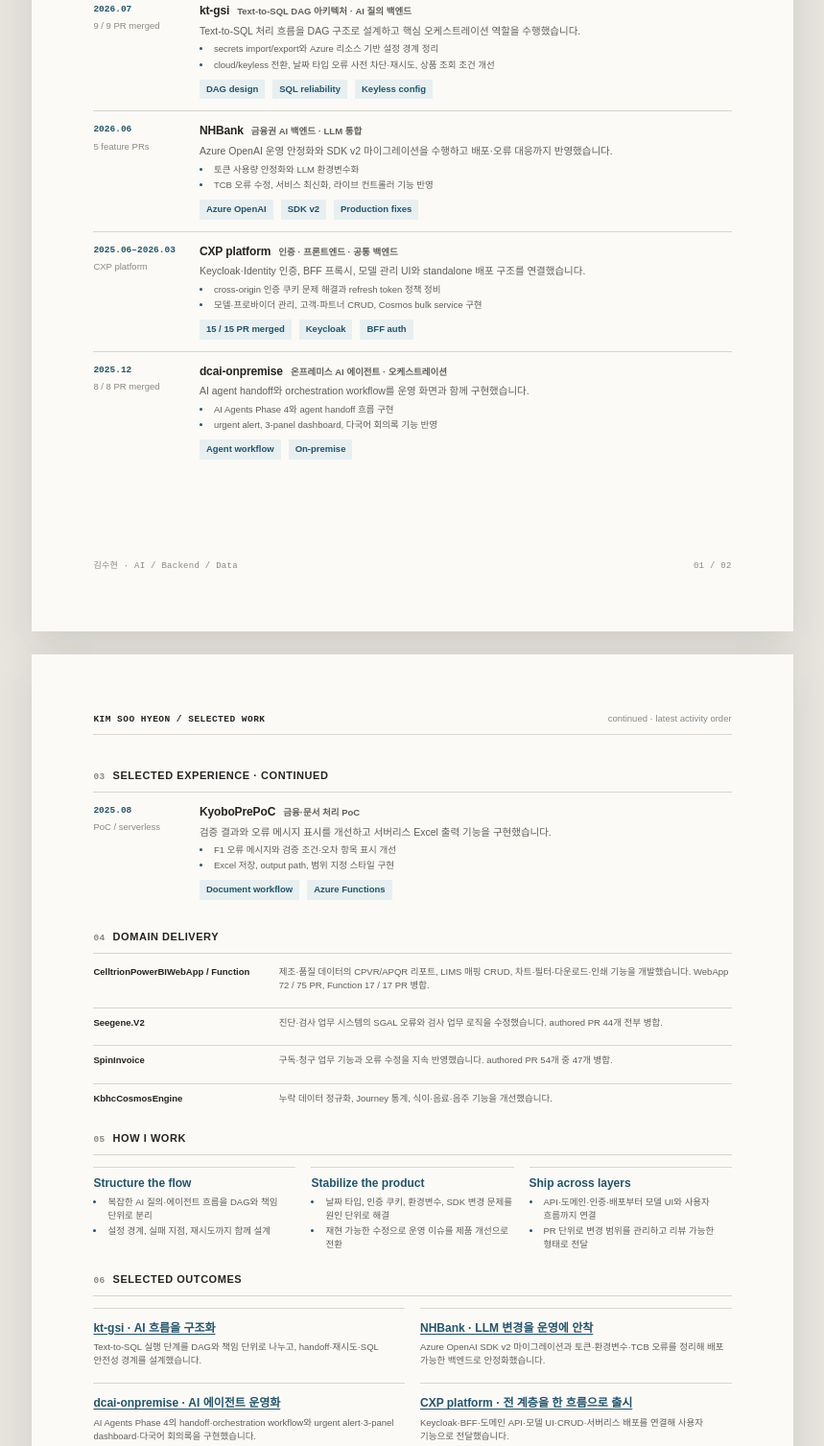
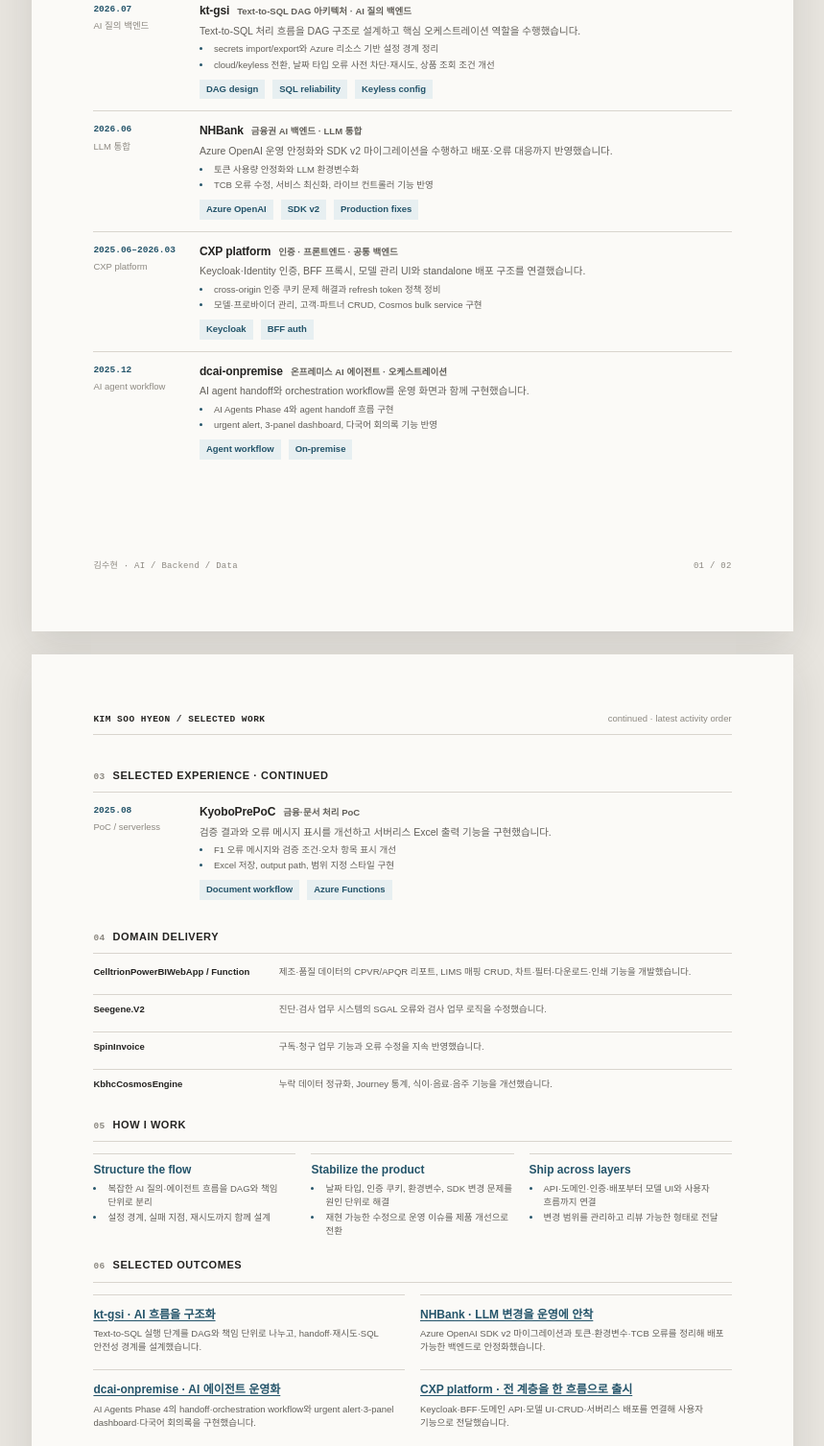
Before and after one commit to kimgooneya/resume, a website: page resume/developer-resume.html in a window 1280 px wide. Shown: the part 489-1996 px from the top of the page at 96% size, without its empty margins (210-1069 px from the left). Drawn offline with Linux system fonts and the light colour scheme.

Commit message:
Remove PR counts from resume

```diff
--- a/resume/developer-resume.html
+++ b/resume/developer-resume.html
@@ -627,7 +627,7 @@
           </div>
           <div class="experience-list">
             <article class="experience-row" id="project-kt-gsi">
-              <div class="experience-meta"><strong>2026.07</strong><span>9 / 9 PR merged</span></div>
+              <div class="experience-meta"><strong>2026.07</strong><span>AI 질의 백엔드</span></div>
               <div>
                 <div class="project-header"><h3>kt-gsi</h3><span class="project-role">Text-to-SQL DAG 아키텍처 · AI 질의 백엔드</span></div>
                 <p class="project-summary">Text-to-SQL 처리 흐름을 DAG 구조로 설계하고 핵심 오케스트레이션 역할을 수행했습니다.</p>
@@ -637,7 +637,7 @@
             </article>
 
             <article class="experience-row" id="project-nhbank">
-              <div class="experience-meta"><strong>2026.06</strong><span>5 feature PRs</span></div>
+              <div class="experience-meta"><strong>2026.06</strong><span>LLM 통합</span></div>
               <div>
                 <div class="project-header"><h3>NHBank</h3><span class="project-role">금융권 AI 백엔드 · LLM 통합</span></div>
                 <p class="project-summary">Azure OpenAI 운영 안정화와 SDK v2 마이그레이션을 수행하고 배포·오류 대응까지 반영했습니다.</p>
@@ -652,12 +652,12 @@
                 <div class="project-header"><h3>CXP platform</h3><span class="project-role">인증 · 프론트엔드 · 공통 백엔드</span></div>
                 <p class="project-summary">Keycloak·Identity 인증, BFF 프록시, 모델 관리 UI와 standalone 배포 구조를 연결했습니다.</p>
                 <ul class="project-list"><li>cross-origin 인증 쿠키 문제 해결과 refresh token 정책 정비</li><li>모델·프로바이더 관리, 고객·파트너 CRUD, Cosmos bulk service 구현</li></ul>
-                <div class="evidence"><span class="evidence-item">15 / 15 PR merged</span><span class="evidence-item">Keycloak</span><span class="evidence-item">BFF auth</span></div>
+                <div class="evidence"><span class="evidence-item">Keycloak</span><span class="evidence-item">BFF auth</span></div>
               </div>
             </article>
 
             <article class="experience-row" id="project-dcai-onpremise">
-              <div class="experience-meta"><strong>2025.12</strong><span>8 / 8 PR merged</span></div>
+              <div class="experience-meta"><strong>2025.12</strong><span>AI agent workflow</span></div>
               <div>
                 <div class="project-header"><h3>dcai-onpremise</h3><span class="project-role">온프레미스 AI 에이전트 · 오케스트레이션</span></div>
                 <p class="project-summary">AI agent handoff와 orchestration workflow를 운영 화면과 함께 구현했습니다.</p>
@@ -704,9 +704,9 @@
             <h2 id="domain-heading">Domain delivery</h2>
           </div>
           <div class="grouped-projects">
-            <div class="grouped-project"><strong>CelltrionPowerBIWebApp / Function</strong><p>제조·품질 데이터의 CPVR/APQR 리포트, LIMS 매핑 CRUD, 차트·필터·다운로드·인쇄 기능을 개발했습니다. WebApp 72 / 75 PR, Function 17 / 17 PR 병합.</p></div>
-            <div class="grouped-project"><strong>Seegene.V2</strong><p>진단·검사 업무 시스템의 SGAL 오류와 검사 업무 로직을 수정했습니다. authored PR 44개 전부 병합.</p></div>
-            <div class="grouped-project"><strong>SpinInvoice</strong><p>구독·청구 업무 기능과 오류 수정을 지속 반영했습니다. authored PR 54개 중 47개 병합.</p></div>
+            <div class="grouped-project"><strong>CelltrionPowerBIWebApp / Function</strong><p>제조·품질 데이터의 CPVR/APQR 리포트, LIMS 매핑 CRUD, 차트·필터·다운로드·인쇄 기능을 개발했습니다.</p></div>
+            <div class="grouped-project"><strong>Seegene.V2</strong><p>진단·검사 업무 시스템의 SGAL 오류와 검사 업무 로직을 수정했습니다.</p></div>
+            <div class="grouped-project"><strong>SpinInvoice</strong><p>구독·청구 업무 기능과 오류 수정을 지속 반영했습니다.</p></div>
             <div class="grouped-project"><strong>KbhcCosmosEngine</strong><p>누락 데이터 정규화, Journey 통계, 식이·음료·음주 기능을 개선했습니다.</p></div>
           </div>
         </section>
@@ -719,7 +719,7 @@
           <div class="strength-grid">
             <div class="strength"><h3>Structure the flow</h3><ul class="strength-list"><li>복잡한 AI 질의·에이전트 흐름을 DAG와 책임 단위로 분리</li><li>설정 경계, 실패 지점, 재시도까지 함께 설계</li></ul></div>
             <div class="strength"><h3>Stabilize the product</h3><ul class="strength-list"><li>날짜 타입, 인증 쿠키, 환경변수, SDK 변경 문제를 원인 단위로 해결</li><li>재현 가능한 수정으로 운영 이슈를 제품 개선으로 전환</li></ul></div>
-            <div class="strength"><h3>Ship across layers</h3><ul class="strength-list"><li>API·도메인·인증·배포부터 모델 UI와 사용자 흐름까지 연결</li><li>PR 단위로 변경 범위를 관리하고 리뷰 가능한 형태로 전달</li></ul></div>
+            <div class="strength"><h3>Ship across layers</h3><ul class="strength-list"><li>API·도메인·인증·배포부터 모델 UI와 사용자 흐름까지 연결</li><li>변경 범위를 관리하고 리뷰 가능한 형태로 전달</li></ul></div>
           </div>
         </section>
 
@@ -741,7 +741,7 @@
             <span class="section-kicker">07</span>
             <h2 id="positioning-heading">Positioning statement</h2>
           </div>
-          <p class="intro-copy">Text-to-SQL DAG 설계를 중심으로 AI 질의 서비스의 실행 흐름을 구조화하고, Azure OpenAI·Cosmos DB·Form Recognizer 기반 백엔드와 TypeScript/React 프론트엔드를 구현했습니다. 금융·제조·진단 도메인에서 인증, 데이터 파싱, 리포트, 업무 CRUD, 배포 설정과 운영 오류를 PR 단위로 개선해 제품에 반영했습니다.</p>
+          <p class="intro-copy">Text-to-SQL DAG 설계를 중심으로 AI 질의 서비스의 실행 흐름을 구조화하고, Azure OpenAI·Cosmos DB·Form Recognizer 기반 백엔드와 TypeScript/React 프론트엔드를 구현했습니다. 금융·제조·진단 도메인에서 인증, 데이터 파싱, 리포트, 업무 CRUD, 배포 설정과 운영 오류를 제품 개선으로 반영했습니다.</p>
         </section>
 
         <footer class="resume-footer">
```
